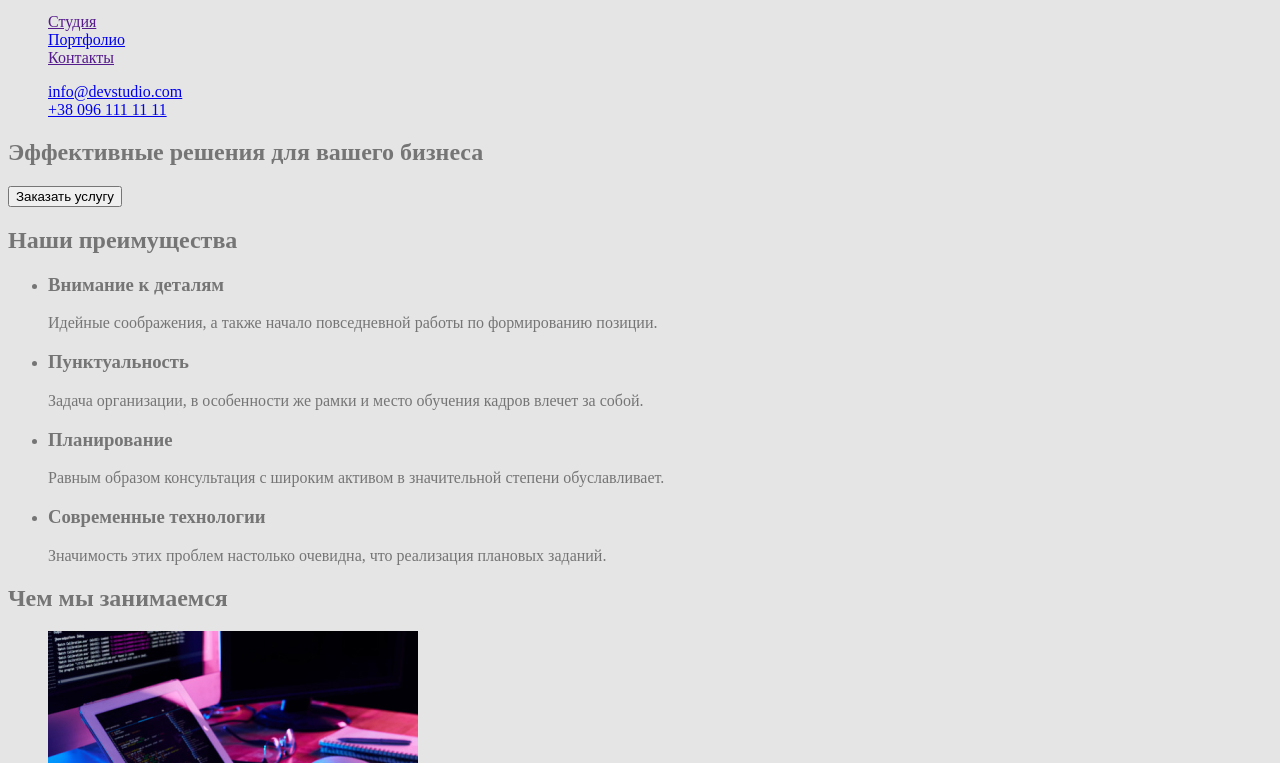
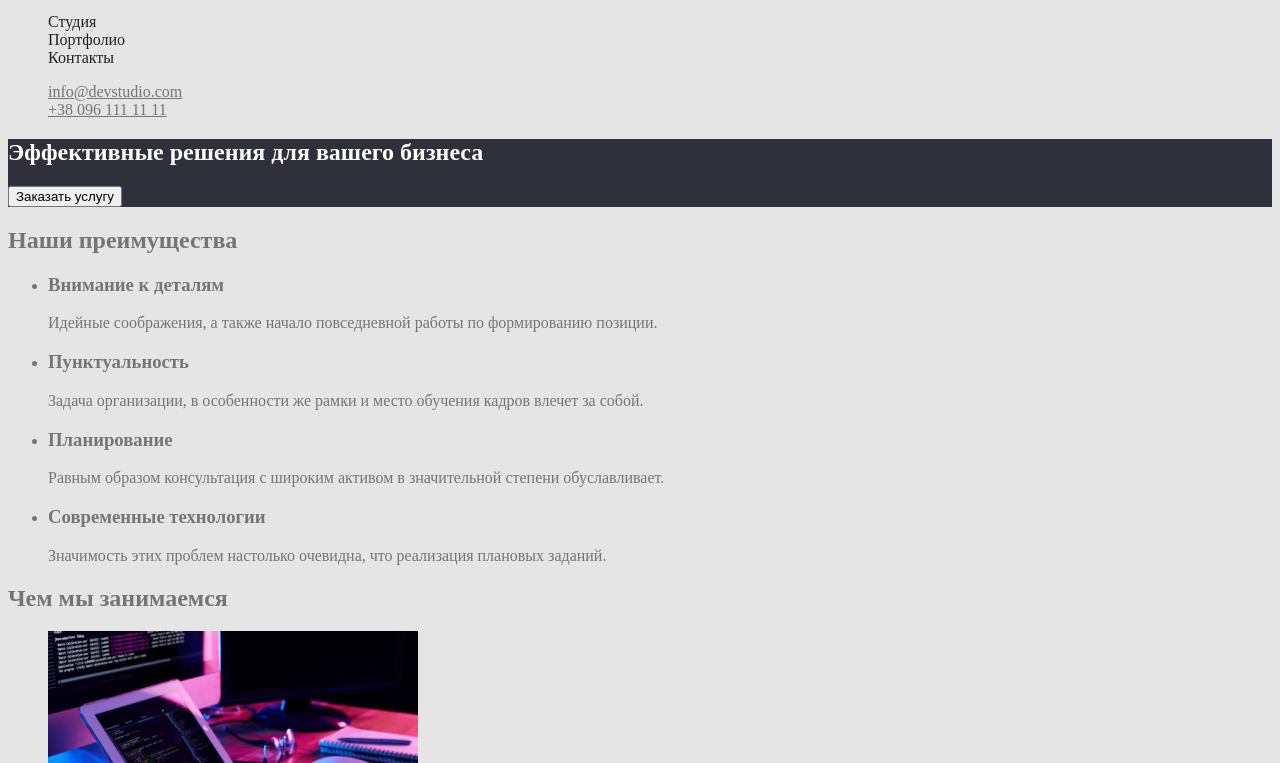
Before and after one commit to dmytrokryvitskyi/goit-markup-hw-02, a plain HTML site: page index.html in a window 1280 px wide. Shown: the part 37-800 px from the top of the page. Drawn offline with Linux system fonts and the light colour scheme.

Commit message:
2nd commit

```diff
--- a/css/styles.css
+++ b/css/styles.css
@@ -23,10 +23,42 @@
 }
 
 /*Стилізвція хедера (шапки навігації)*/
-.header-site-nav {
+.site-nav-link {
   list-style: none;
 }
 
-.header-contacts {
+.link {
+  color: #212121;
+  text-decoration: none;
+}
+
+.link:hover,
+.link:focus {
+  color: #2196f3;
+}
+
+/*Стилізвція контактів хедера (пошта, тел)*/
+.contacts {
   list-style: none;
 }
+
+.mail-phone {
+  color: #757575;
+}
+
+.mail-phone:hover,
+.mail-phone:focus {
+  color: #2196f3;
+}
+
+/*Стилізвція основної частини з секціями*/
+
+/*Стилізвція Героя и*/
+
+.hero {
+  background-color: #2f303a;
+}
+
+.hero-title {
+  color: #ffffff;
+}
--- a/index.html
+++ b/index.html
@@ -8,6 +8,9 @@
     <link rel="stylesheet" href="./css/styles.css">
 </head>
 <body class="page">
+
+            <! -- Хедер-->
+
     <header class="page-header">
         <nav class="page-nav">
 
@@ -17,24 +20,31 @@
             <p class="en"><span class="logo-blue">Web</span>Studio</p>
         </a>
 
-        <! -- Навігація сторінкм-->
+        <! -- Навігація сторінки-->
 
-        <ul class="header-site-nav">
-            <li><a href class="" class="header-site-nav-link">Студия</a></li>
-            <li><a href="./portfolio.html" class="header-site-nav-link">Портфолио</a></li>
-            <li><a href="" class="header-site-nav-link">Контакты</a></li>
+        <ul class="site-nav-link">
+            <li><a href class="link">Студия</a></li>
+            <li><a href="./portfolio.html" class="link">Портфолио</a></li>
+            <li><a href="" class="link">Контакты</a></li>
         </ul>
         </nav>
 
-        <ul class="header-contacts">
-            <li><a href="mailto:info@devstudio.com" class="header-contacts-mail">info@devstudio.com</a></li>
-            <li><a href="tel:+380961111111" class="header-contacts-phone">+38 096 111 11 11</a></li>
+        <! -- Контакти в хедері-->
+
+        <ul class="contacts">
+            <li><a href="mailto:info@devstudio.com" class="mail-phone">info@devstudio.com</a></li>
+            <li><a href="tel:+380961111111" class="mail-phone">+38 096 111 11 11</a></li>
         </ul>
     </header>
 
+            <! -- Основна частина з секціями-->
+
     <main>
-        <section>
-            <h1>Эффективные решения для вашего бизнеса</h1>
+
+            <! -- Секція "Герой"-->
+
+        <section class="hero">
+            <h1 class="hero-title">Эффективные решения для вашего бизнеса</h1>
             <button type="button">Заказать услугу</button>
     </section>
 
```
